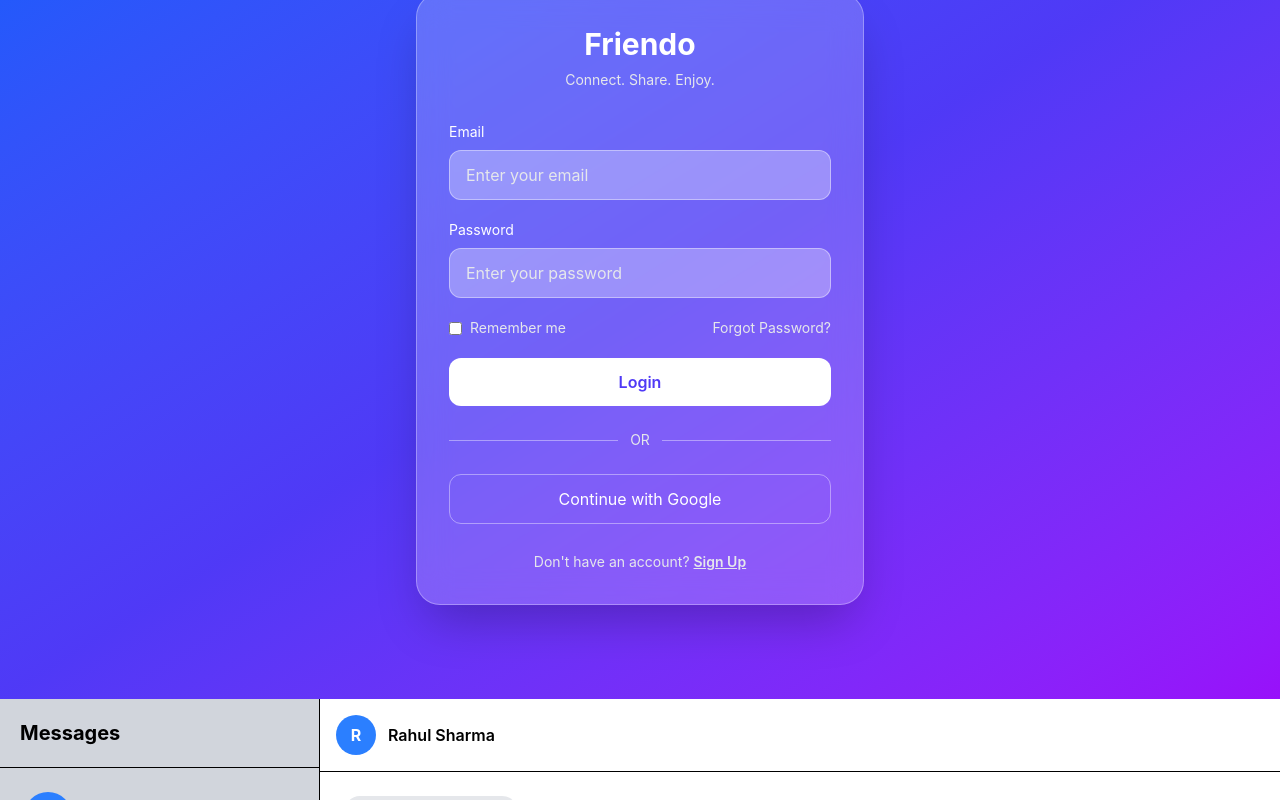
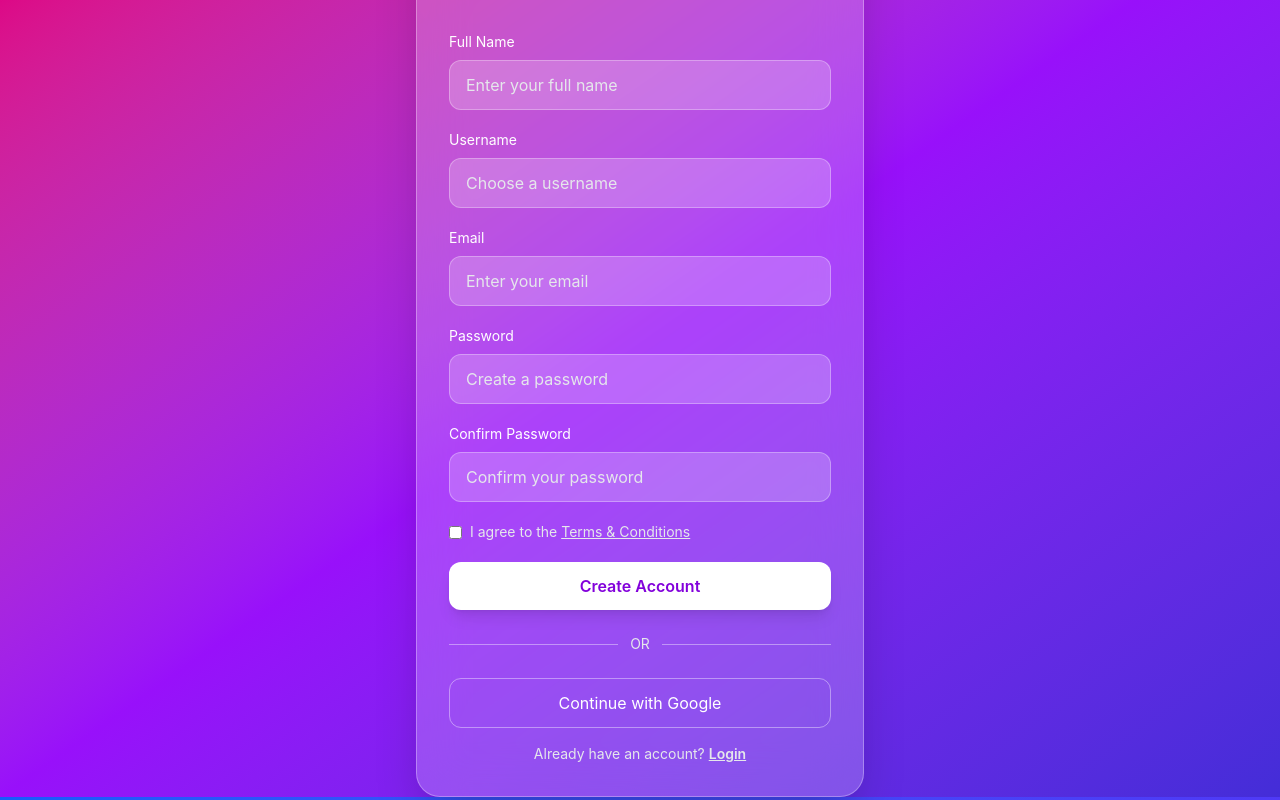
Before and after one commit to gauravkumar2005/Friendo, a React (Vite) app in the folder friendo/: page / in a window 1280 px wide. Shown: the part 3240-4040 px from the top of the page. Built offline with nearby package versions, Linux system fonts and the light colour scheme.

Commit message:
add signup page

```diff
--- a/friendo/src/App.jsx
+++ b/friendo/src/App.jsx
@@ -1,17 +1,20 @@
 import './App.css';
 import Home from "./pages/Home";
 import Profile from "./pages/Profile";
+import Signup from './pages/Signup';
 import Login from "./pages/Login";
 import Message from "./pages/Message";
 import Following from "./pages/Following";
 import Notification from "./pages/Notification";
 import Help from "./pages/Help";
 
+
 function App() {
   return (
     <>
     <Home />
     <Profile />
+    <Signup />
     <Login />
    <Message />
    <Following />
--- a/friendo/src/pages/Signup.jsx
+++ b/friendo/src/pages/Signup.jsx
@@ -0,0 +1,142 @@
+import React from "react";
+
+function Signup() {
+  return (
+    <div className="min-h-screen flex items-center justify-center bg-gradient-to-br from-pink-600 via-purple-600 to-indigo-700 px-4">
+
+      {/* CARD */}
+      <div className="bg-white/20 backdrop-blur-xl border border-white/30 shadow-2xl rounded-3xl p-8 w-full max-w-md text-white">
+
+        {/* LOGO */}
+        <h1 className="text-4xl font-extrabold text-center mb-2 tracking-wide">
+          Friendo
+        </h1>
+
+        <p className="text-center text-sm text-gray-200 mb-8">
+          Create your account and start connecting 🚀
+        </p>
+
+        {/* FORM */}
+        <form className="space-y-5">
+
+          {/* FULL NAME */}
+          <div>
+            <label className="block text-sm mb-2">
+              Full Name
+            </label>
+
+            <input
+              type="text"
+              placeholder="Enter your full name"
+              className="w-full px-4 py-3 rounded-xl bg-white/20 text-white placeholder-gray-200 border border-white/30 focus:outline-none focus:ring-2 focus:ring-pink-300 transition"
+            />
+          </div>
+
+          {/* USERNAME */}
+          <div>
+            <label className="block text-sm mb-2">
+              Username
+            </label>
+
+            <input
+              type="text"
+              placeholder="Choose a username"
+              className="w-full px-4 py-3 rounded-xl bg-white/20 text-white placeholder-gray-200 border border-white/30 focus:outline-none focus:ring-2 focus:ring-pink-300 transition"
+            />
+          </div>
+
+          {/* EMAIL */}
+          <div>
+            <label className="block text-sm mb-2">
+              Email
+            </label>
+
+            <input
+              type="email"
+              placeholder="Enter your email"
+              className="w-full px-4 py-3 rounded-xl bg-white/20 text-white placeholder-gray-200 border border-white/30 focus:outline-none focus:ring-2 focus:ring-pink-300 transition"
+            />
+          </div>
+
+          {/* PASSWORD */}
+          <div>
+            <label className="block text-sm mb-2">
+              Password
+            </label>
+
+            <input
+              type="password"
+              placeholder="Create a password"
+              className="w-full px-4 py-3 rounded-xl bg-white/20 text-white placeholder-gray-200 border border-white/30 focus:outline-none focus:ring-2 focus:ring-pink-300 transition"
+            />
+          </div>
+
+          {/* CONFIRM PASSWORD */}
+          <div>
+            <label className="block text-sm mb-2">
+              Confirm Password
+            </label>
+
+            <input
+              type="password"
+              placeholder="Confirm your password"
+              className="w-full px-4 py-3 rounded-xl bg-white/20 text-white placeholder-gray-200 border border-white/30 focus:outline-none focus:ring-2 focus:ring-pink-300 transition"
+            />
+          </div>
+
+          {/* TERMS */}
+          <div className="flex items-center gap-2 text-sm text-gray-200">
+            <input
+              type="checkbox"
+              className="accent-pink-500"
+            />
+
+            <p>
+              I agree to the{" "}
+              <span className="underline cursor-pointer">
+                Terms & Conditions
+              </span>
+            </p>
+          </div>
+
+          {/* BUTTON */}
+          <button
+            type="submit"
+            className="w-full py-3 rounded-xl bg-white text-purple-700 font-semibold hover:bg-gray-200 transition duration-300 shadow-lg"
+          >
+            Create Account
+          </button>
+        </form>
+
+        {/* DIVIDER */}
+        <div className="my-6 flex items-center">
+          <div className="flex-1 h-px bg-white/40"></div>
+
+          <span className="px-3 text-sm text-gray-200">
+            OR
+          </span>
+
+          <div className="flex-1 h-px bg-white/40"></div>
+        </div>
+
+        {/* GOOGLE BUTTON */}
+        <button className="w-full py-3 rounded-xl border border-white/40 hover:bg-white/20 transition mb-4">
+          Continue with Google
+        </button>
+
+        {/* LOGIN LINK */}
+        <p className="text-center text-sm text-gray-200">
+          Already have an account?{" "}
+          <a
+            href="#"
+            className="font-semibold underline hover:text-white"
+          >
+            Login
+          </a>
+        </p>
+      </div>
+    </div>
+  );
+}
+
+export default Signup;
```
